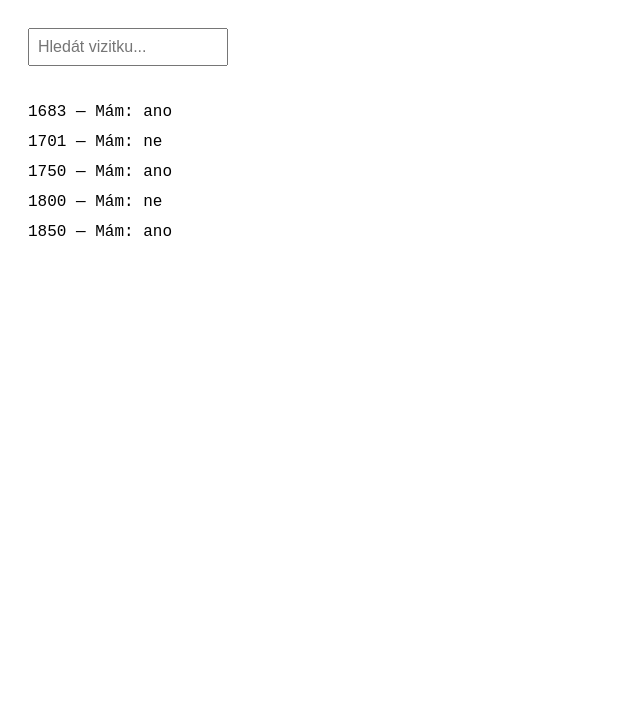
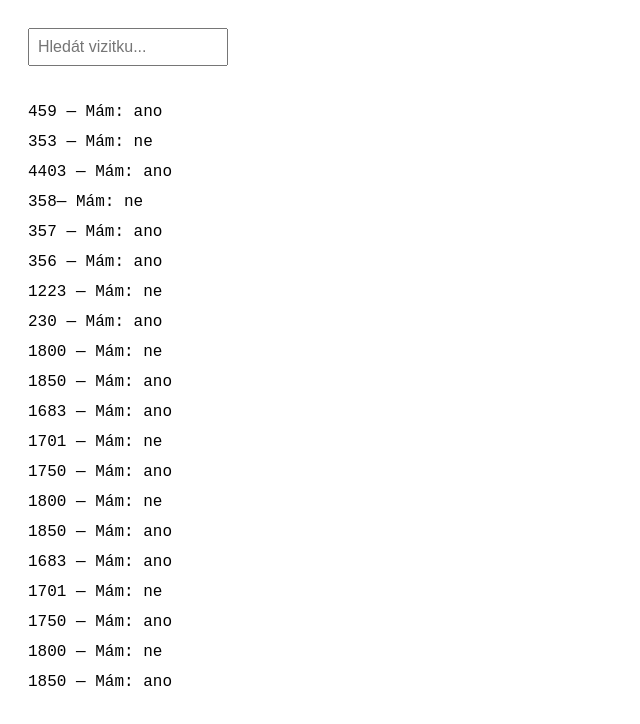
Before and after one commit to Devonnnnnnnnnn/vizitky, a plain HTML site: page index.html in a window 1280 px wide. Shown: the whole page, without its empty margins (0-640 px from the left). Drawn offline with Linux system fonts and the light colour scheme.

Commit message:
Update index.html

```diff
--- a/index.html
+++ b/index.html
@@ -32,6 +32,21 @@
 <input id="searchBox" placeholder="Hledát vizitku..." />
 
 <ul id="numberList">
+  <li data-number="459">459 — Mám: ano</li>
+  <li data-number="353">353 — Mám: ne</li>
+  <li data-number="4403">4403 — Mám: ano</li>
+  <li data-number="358">358— Mám: ne</li>
+  <li data-number="357">357 — Mám: ano</li>
+  <li data-number="356">356 — Mám: ano</li>
+  <li data-number="1223">1223 — Mám: ne</li>
+  <li data-number="230">230 — Mám: ano</li>
+  <li data-number="1800">1800 — Mám: ne</li>
+  <li data-number="1850">1850 — Mám: ano</li>
+  <li data-number="1683">1683 — Mám: ano</li>
+  <li data-number="1701">1701 — Mám: ne</li>
+  <li data-number="1750">1750 — Mám: ano</li>
+  <li data-number="1800">1800 — Mám: ne</li>
+  <li data-number="1850">1850 — Mám: ano</li>
   <li data-number="1683">1683 — Mám: ano</li>
   <li data-number="1701">1701 — Mám: ne</li>
   <li data-number="1750">1750 — Mám: ano</li>
```
